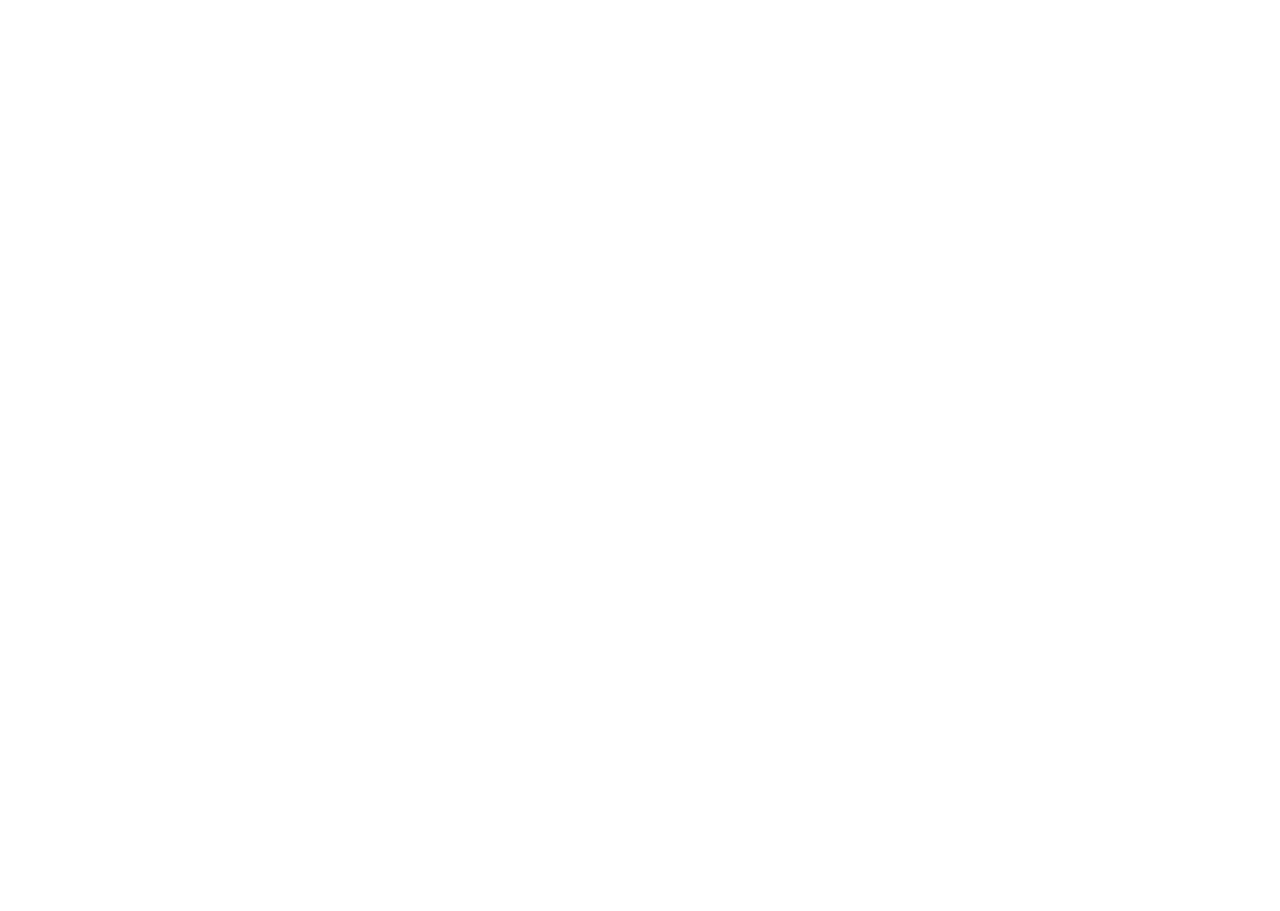
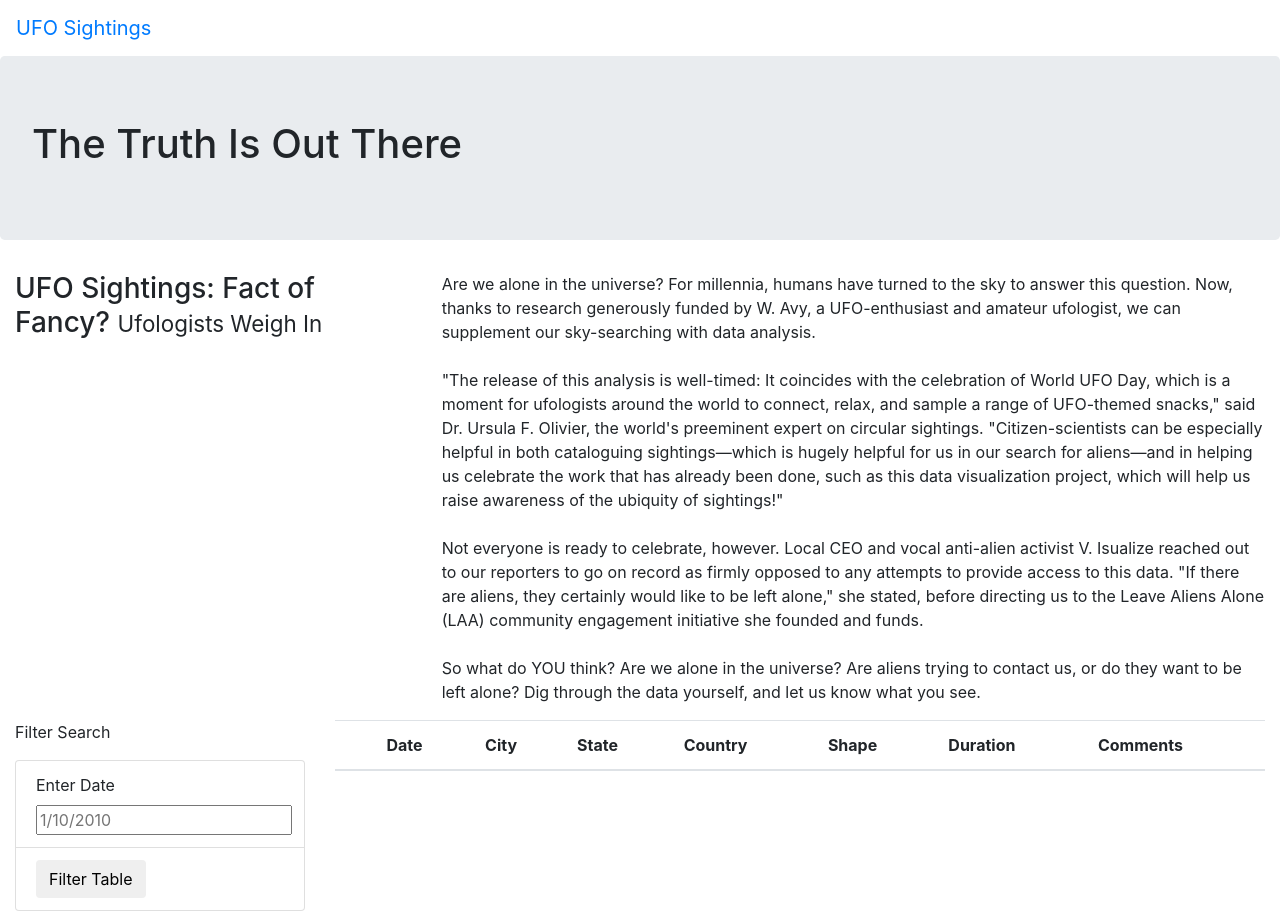
Before and after one commit to schriste6/UFOs, a plain HTML site: page index.html in a window 1280 px wide. Before the commit the page ends 800 px from the top, so only its background shows below. Drawn offline with nearby package versions, Linux system fonts and the light colour scheme.

Commit message:
adding index.html

```diff
--- a/index.html
+++ b/index.html
@@ -4,9 +4,74 @@
     <meta charset="UTF-8">
     <meta http-equiv="X-UA-Compatible" content="IE=edge">
     <meta name="viewport" content="width=device-width, initial-scale=1.0">
-    <title>Document</title>
+    <title>UFO Finder</title>
+    <link
+      rel="stylesheet"
+      href="https://maxcdn.bootstrapcdn.com/bootstrap/4.0.0/css/bootstrap.min.css"
+      integrity="sha384-Gn5384xqQ1aoWXA+058RXPxPg6fy4IWvTNh0E263XmFcJlSAwiGgFAW/dAiS6JXm"
+      crossorigin="anonymous"
+    />
+    <link rel="stylesheet" href="static/css/style.css">
 </head>
 <body>
+    <body>
+        <div class="wrapper">
+            <nav class="navbar navbar-expand-lg">
+                <a class="navbar-brand" href="index.html">UFO Sightings</a>
+            </nav>
+            <div class="jumbotron">
+                <h1>The Truth Is Out There</h1>
+            </div>
+            <div class="container-fluid">
+                <div class="row">
+                  <div class="col-md-4">
+                    <h3>UFO Sightings: Fact of Fancy? <small>Ufologists Weigh In</small></h3>
+                  </div>
+                  <div class="col-md-8">
+                    <p>
+                      Are we alone in the universe? For millennia, humans have turned to the sky to answer this question. Now, thanks to research generously funded by W. Avy, a UFO-enthusiast and amateur ufologist, we can supplement our sky-searching with data analysis.<br><br>"The release of this analysis is well-timed: It coincides with the celebration of World UFO Day, which is a moment for ufologists around the world to connect, relax, and sample a range of UFO-themed snacks," said Dr. Ursula F. Olivier, the world's preeminent expert on circular sightings. "Citizen-scientists can be especially helpful in both cataloguing sightings—which is hugely helpful for us in our search for aliens—and in helping us celebrate the work that has already been done, such as this data visualization project, which will help us raise awareness of the ubiquity of sightings!"<br><br>Not everyone is ready to celebrate, however. Local CEO and vocal anti-alien activist V. Isualize reached out to our reporters to go on record as firmly opposed to any attempts to provide access to this data. "If there are aliens, they certainly would like to be left alone," she stated, before directing us to the Leave Aliens Alone (LAA) community engagement initiative she founded and funds.<br><br>So what do YOU think? Are we alone in the universe? Are aliens trying to contact us, or do they want to be left alone? Dig through the data yourself, and let us know what you see.
+                    </p>
+                  </div>
+                </div>
+              </div>
 
+            </div>
+            <div class="container-fluid">
+                <div class="row">
+                  <div class="col-md-3">
+                    <form>
+                    <p>Filter Search</p>
+                        <ul class="list-group">
+                            <li class="list-group-item">
+                                <label for="date">Enter Date</label>
+                                <input type="text" placeholder="1/10/2010" id="datetime" />
+                            </li>
+                            <li class="list-group-item">
+                                <button id="filter-btn" type="button" class="btn btn-default">Filter Table</button>
+                            </li>
+                        </ul>
+                      </form>
+                  </div>
+                  <div class="col-md-9">
+                    <table class="table table-striped">
+                        <thead>
+                        <tr>
+                        <th>
+                        <th>Date</th>
+                        <th>City</th>
+                        <th>State</th>
+                        <th>Country</th>
+                        <th>Shape</th>
+                        <th>Duration</th>
+                        <th>Comments</th>
+                        </th>
+                        </tr>
+                        </thead>
+                      <tbody></tbody>
+                    </table>
+                  </div>
+                </div>
+              </div>
+    </body>
 </body>
 </html>
```
